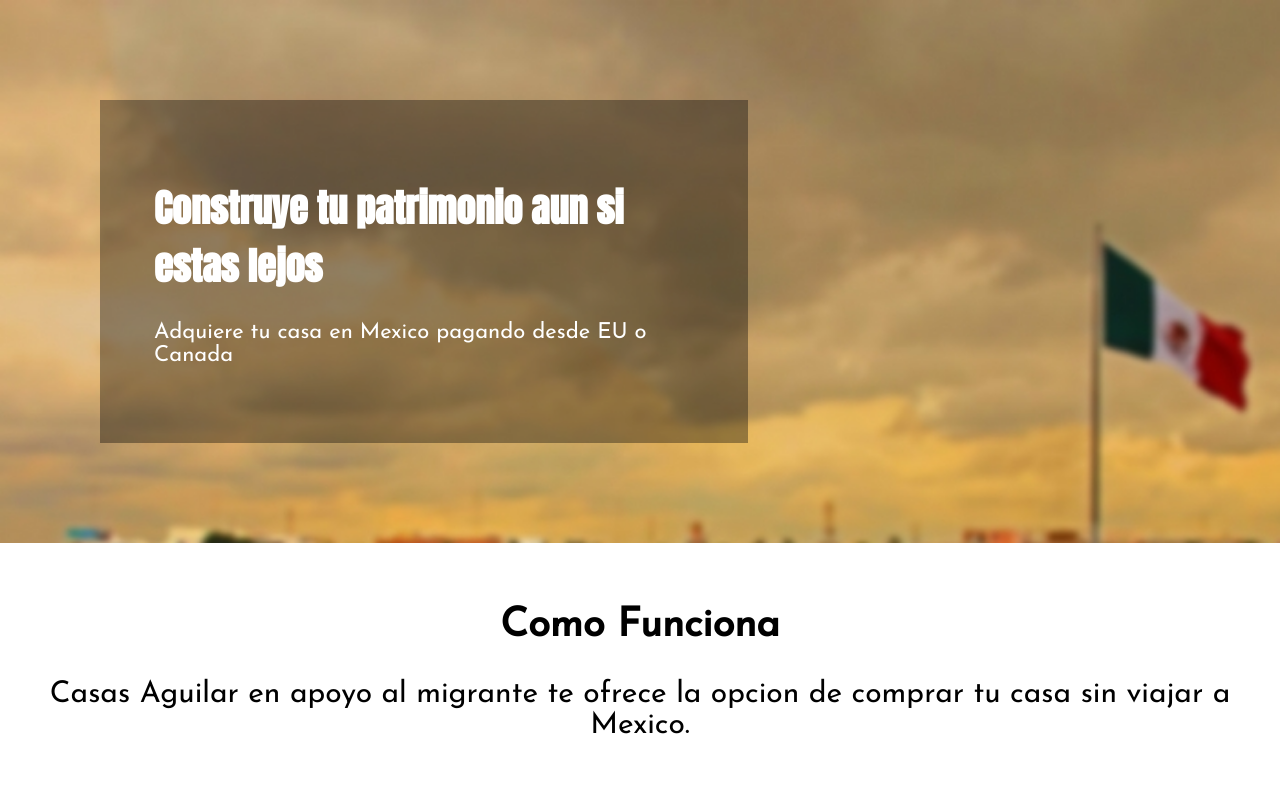
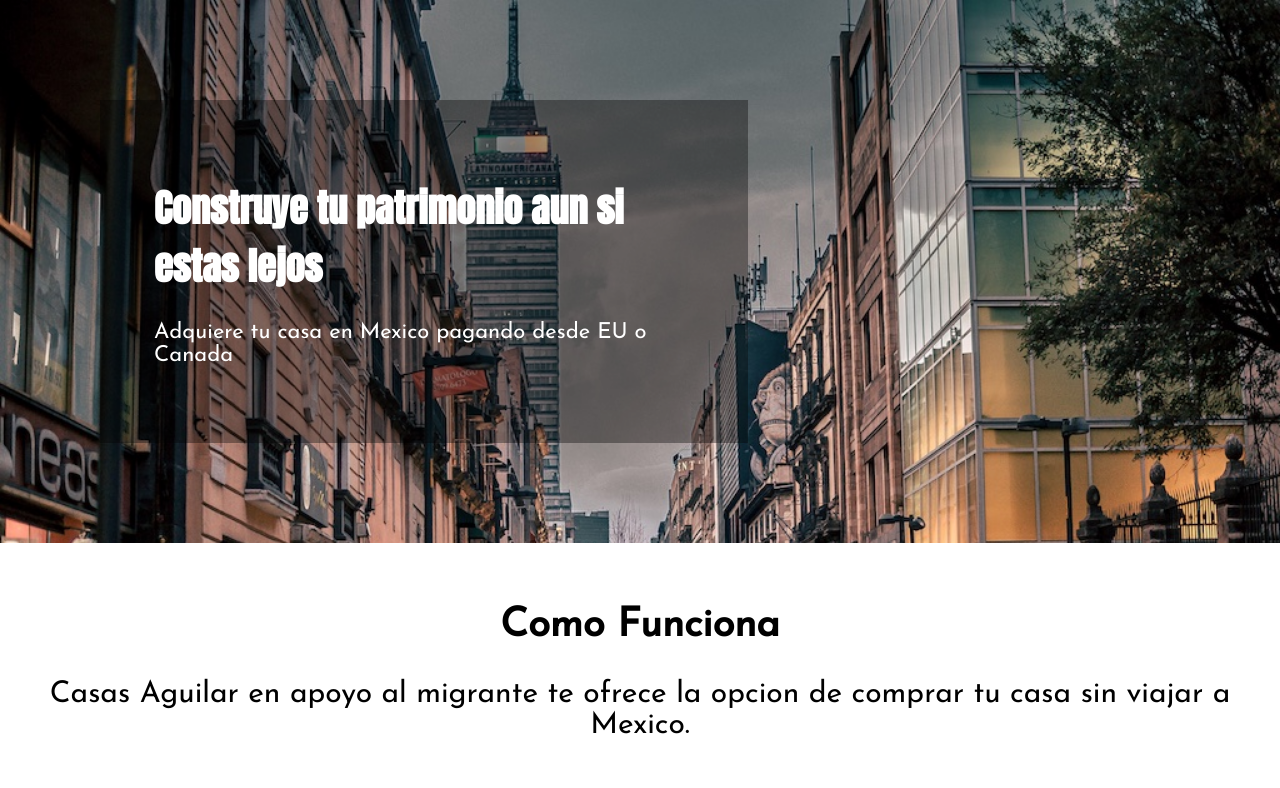
Before and after one commit to adanuriplata/eu_ca_casasaguilar, a plain HTML site: page index.html in a window 1280 px wide. Shown: the top 788 px of the page. Drawn offline with Linux system fonts and the light colour scheme; files whose address does not match are found by name.

Commit message:
correcion de imagenes

```diff
--- a/estilachos.css
+++ b/estilachos.css
@@ -20,7 +20,7 @@ header p{
 header {
 	/*background: #2196f3;*/
 	font-family: 'Anton', sans-serif;
-	background-image: url(assets/cover_3.jpg);
+	background-image: url(assets/cover_5.jpg);
 	background-size: cover;
 }
 .icono{
```
Also changed, not shown: 2 other files.
